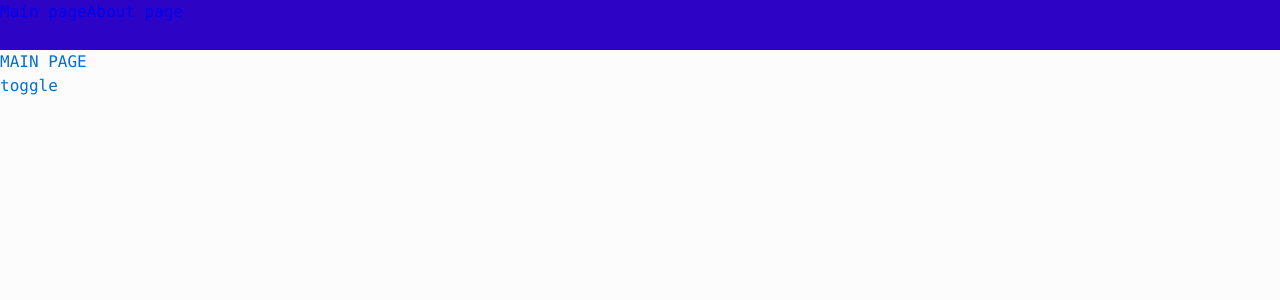
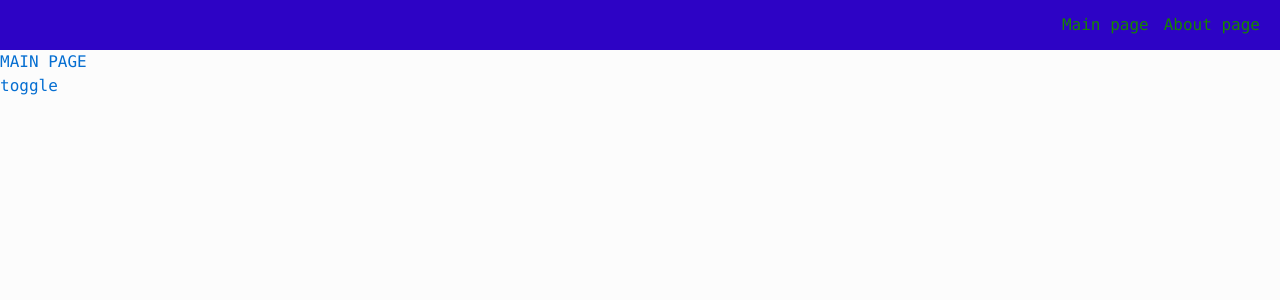
Before and after one commit to Dzeb/production-project, a React app: page / in a window 1280 px wide. Shown: the top 300 px of the page. Built offline with nearby package versions, Linux system fonts and the light colour scheme.

Commit message:
12: Navbar

```diff
--- a/src/app/styles/themes/dark.scss
+++ b/src/app/styles/themes/dark.scss
@@ -4,4 +4,7 @@
 
   --primary-color: rgb(22, 133, 0);
   --secondary-color: rgb(85, 219, 59);
+
+  --inverted-primary-color: rgb(5, 42, 209);
+  --inverted-secondary-color: rgb(5, 110, 209);
 }
--- a/src/app/styles/themes/normal.scss
+++ b/src/app/styles/themes/normal.scss
@@ -4,4 +4,7 @@
 
   --primary-color: rgb(5, 42, 209);
   --secondary-color: rgb(5, 110, 209);
+
+  --inverted-primary-color: rgb(22, 133, 0);
+  --inverted-secondary-color: rgb(85, 219, 59);
 }
--- a/src/app/styles/variables/global.scss
+++ b/src/app/styles/variables/global.scss
@@ -8,4 +8,7 @@
   --font-size-l: 24px;
   --font-line-l: 32px;
   --font-l: var(--font-size-l) / var(--font-line-l) var(--font-family-main);
+
+  //Размеры
+  --navbar-height: 50px;
 }
--- /dev/null
+++ b/src/shared/ui/AppLink/AppLink.module.scss
@@ -0,0 +1,10 @@
+.app_link {
+  color: var(--primary-color);
+}
+.primary {
+  color: var(--primary-color);
+}
+
+.secondary {
+  color: var(--inverted-primary-color);
+}
--- /dev/null
+++ b/src/shared/ui/AppLink/AppLink.tsx
@@ -0,0 +1,34 @@
+import { FC } from "react";
+import { classNames } from "shared/lib/classNames/classNames";
+import cls from "./AppLink.module.scss";
+import { Link, LinkProps } from "react-router-dom";
+
+export enum AppLinkTheme {
+  PRIMARY = "primary",
+  SECONDARY = "secondary",
+}
+
+interface AppLinkProps extends LinkProps {
+  className?: string;
+  theme?: AppLinkTheme;
+}
+
+export const AppLink: FC<AppLinkProps> = (props) => {
+  const {
+    className,
+    to,
+    children,
+    theme = AppLinkTheme.PRIMARY,
+    ...rest
+  } = props;
+
+  return (
+    <Link
+      to={to}
+      className={classNames(cls.app_link, {}, [className, cls[theme]])}
+      {...rest}
+    >
+      {children}
+    </Link>
+  );
+};
--- a/src/widgets/Navbar/ui/Navbar.module.scss
+++ b/src/widgets/Navbar/ui/Navbar.module.scss
@@ -1,5 +1,15 @@
 .navbar {
   width: 100%;
-  height: 50px;
+  height: var(--navbar-height);
   background-color: var(--inverted-bg-color);
+  display: flex;
+  align-items: center;
+  padding: 20px;
 }
+
+.links {
+  margin-left: auto;
+}
+.main_link {
+  margin-right: 15px;
+}
--- a/src/widgets/Navbar/ui/Navbar.tsx
+++ b/src/widgets/Navbar/ui/Navbar.tsx
@@ -1,6 +1,7 @@
 import { Link } from "react-router-dom";
 import { classNames } from "shared/lib/classNames/classNames";
 import cls from "./Navbar.module.scss";
+import { AppLink, AppLinkTheme } from "shared/ui/AppLink/AppLink";
 
 interface NavbarProps {
   className?: string;
@@ -9,8 +10,18 @@ interface NavbarProps {
 export const Navbar = ({ className }: NavbarProps) => {
   return (
     <div className={classNames(cls.navbar, {}, [className])}>
-      <Link to="/">Main page</Link>
-      <Link to="/about">About page</Link>
+      <div className={cls.links}>
+        <AppLink
+          theme={AppLinkTheme.SECONDARY}
+          to="/"
+          className={cls.main_link}
+        >
+          Main page
+        </AppLink>
+        <AppLink theme={AppLinkTheme.SECONDARY} to="/about">
+          About page
+        </AppLink>
+      </div>
     </div>
   );
 };
```
